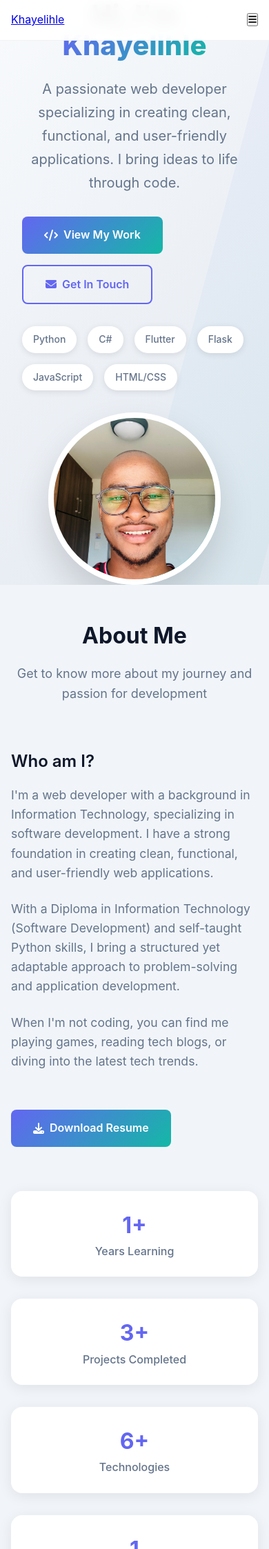
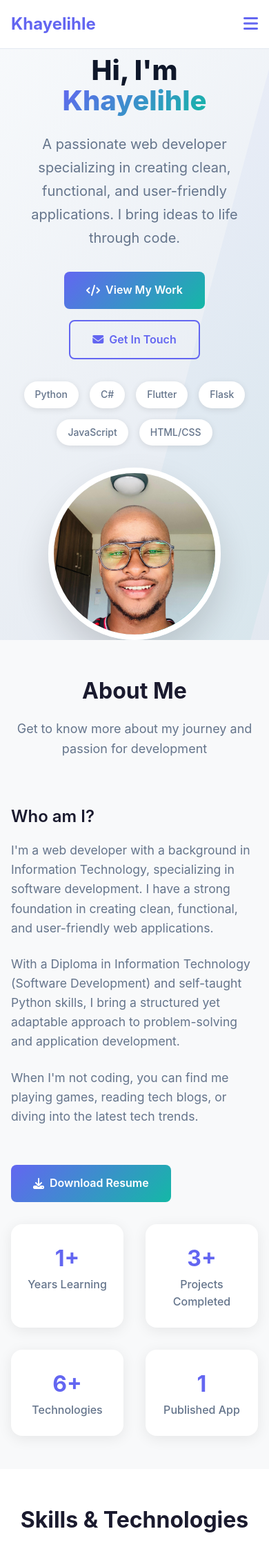
Before and after one commit to KHAYA2222/my-portfolio, a Flask app: page / in a window 390 px wide. Shown: the top 2246 px of the page at 69% size. Run offline with Flask 3, Linux system fonts and the light colour scheme.

Commit message:
Dark mode added

```diff
--- a/static/css/style.css
+++ b/static/css/style.css
@@ -1,65 +1,97 @@
-/* ── Color tokens ── */
+/* ══════════════════════════════════════════════════════════
+   DESIGN TOKENS  (single :root — merged from two blocks)
+   ══════════════════════════════════════════════════════════ */
 :root {
-  --bg-primary: #ffffff;
+  /* Brand colours */
+  --primary:      #6366f1;
+  --primary-dark: #4f46e5;
+  --secondary:    #14b8a6;
+  --gradient:     linear-gradient(135deg, #6366f1 0%, #14b8a6 100%);
+
+  /* Neutral palette */
+  --dark:       #0f172a;
+  --dark-light: #1e293b;
+  --gray:       #64748b;
+  --gray-light: #f1f5f9;
+  --white:      #ffffff;
+
+  /* Semantic / theme tokens (light mode defaults) */
+  --bg-primary:   #ffffff;
   --bg-secondary: #f8f9fa;
-  --bg-card: #ffffff;
-  --text-primary: #1a1a2e;
+  --bg-card:      #ffffff;
+  --text-primary:   #1a1a2e;
   --text-secondary: #555;
-  --text-muted: #888;
-  --border-color: #e2e8f0;
-  --header-bg: rgba(255, 255, 255, 0.95);
-  --nav-shadow: none;
+  --text-muted:     #888;
+  --border-color:   #e2e8f0;
+  --header-bg:      rgba(255, 255, 255, 0.95);
+  --nav-shadow:     none;
 }
 
+/* ── Dark-mode overrides ── */
 @media (prefers-color-scheme: dark) {
   :root {
-    --bg-primary: #0f0f1a;
+    --bg-primary:   #0f0f1a;
     --bg-secondary: #1a1a2e;
-    --bg-card: #1e1e30;
-    --text-primary: #e8e8f0;
+    --bg-card:      #1e1e30;
+    --text-primary:   #e8e8f0;
     --text-secondary: #a0a0b8;
-    --text-muted: #6b6b85;
-    --border-color: #2e2e45;
-    --header-bg: rgba(15, 15, 26, 0.95);
-    --nav-shadow: 0 2px 20px rgba(0, 0, 0, 0.4);
+    --text-muted:     #6b6b85;
+    --border-color:   #2e2e45;
+    --header-bg:      rgba(15, 15, 26, 0.95);
+    --nav-shadow:     0 2px 20px rgba(0, 0, 0, 0.4);
   }
 }
 
+/* ══════════════════════════════════════════════════════════
+   RESET & BASE
+   ══════════════════════════════════════════════════════════ */
 * {
   margin: 0;
   padding: 0;
   box-sizing: border-box;
 }
 
-:root {
-  --primary: #6366f1;
-  --primary-dark: #4f46e5;
-  --secondary: #14b8a6;
-  --dark: #0f172a;
-  --dark-light: #1e293b;
-  --gray: #64748b;
-  --gray-light: #f1f5f9;
-  --white: #ffffff;
-  --gradient: linear-gradient(135deg, #6366f1 0%, #14b8a6 100%);
-}
-
 body {
   font-family: "Inter", -apple-system, BlinkMacSystemFont, "Segoe UI", sans-serif;
   line-height: 1.6;
-  color: var(--dark);
+  /* FIX: use semantic token so text adapts in dark mode */
+  color: var(--text-primary);
+  background-color: var(--bg-primary);
   scroll-behavior: smooth;
 }
 
-/* ─── Header ─────────────────────────────────────────── */
+/* ══════════════════════════════════════════════════════════
+   SKIP LINK (accessibility)
+   ══════════════════════════════════════════════════════════ */
+.skip-link {
+  position: absolute;
+  top: -100%;
+  left: 1rem;
+  background: var(--primary);
+  color: #fff;
+  padding: 0.5rem 1rem;
+  border-radius: 0 0 8px 8px;
+  font-size: 14px;
+  z-index: 9999;
+  transition: top 0.2s;
+}
+.skip-link:focus {
+  top: 0;
+}
+
+/* ══════════════════════════════════════════════════════════
+   HEADER & NAV
+   ══════════════════════════════════════════════════════════ */
 .header {
   position: fixed;
   top: 0;
   width: 100%;
-  background: rgba(255, 255, 255, 0.95);
+  background: var(--header-bg);
   backdrop-filter: blur(10px);
   z-index: 1000;
-  border-bottom: 1px solid rgba(0, 0, 0, 0.05);
-  transition: all 0.3s ease;
+  border-bottom: 1px solid var(--border-color);
+  box-shadow: var(--nav-shadow);
+  transition: background 0.3s ease, box-shadow 0.3s ease;
 }
 
 .nav {
@@ -69,9 +101,12 @@ body {
   justify-content: space-between;
   align-items: center;
   padding: 1rem 2rem;
+  position: relative; /* needed so the mobile dropdown positions correctly */
 }
 
-.logo {
+/* FIX: HTML uses .nav-logo — added alias alongside old .logo */
+.logo,
+.nav-logo {
   font-size: 1.5rem;
   font-weight: 700;
   color: var(--primary);
@@ -113,7 +148,9 @@ body {
   width: 100%;
 }
 
-.mobile-menu {
+/* FIX: HTML uses .nav-toggle — added alongside old .mobile-menu */
+.mobile-menu,
+.nav-toggle {
   display: none;
   background: none;
   border: none;
@@ -122,12 +159,14 @@ body {
   cursor: pointer;
 }
 
-/* ─── Hero ────────────────────────────────────────────── */
+/* ══════════════════════════════════════════════════════════
+   HERO
+   ══════════════════════════════════════════════════════════ */
 .hero {
   min-height: 100vh;
   display: flex;
   align-items: center;
-  padding: 0 2rem;
+  padding: 6rem 2rem 0; /* top padding clears the fixed header */
   background: linear-gradient(135deg, #f8fafc 0%, #e2e8f0 100%);
   position: relative;
   overflow: hidden;
@@ -293,7 +340,7 @@ body {
   font-size: 2.5rem;
   font-weight: 700;
   margin-bottom: 1rem;
-  color: var(--dark);
+  color: var(--text-primary);
 }
 
 .section-subtitle {
@@ -318,7 +367,7 @@ body {
   font-size: 1.5rem;
   font-weight: 600;
   margin-bottom: 1rem;
-  color: var(--dark);
+  color: var(--text-primary);
 }
 
 .about-text p {
@@ -331,13 +380,12 @@ body {
   display: grid;
   grid-template-columns: repeat(2, 1fr);
   gap: 2rem;
-  margin-top: 2rem;
 }
 
 .stat-item {
   text-align: center;
   padding: 1.5rem;
-  background: white;
+  background: var(--bg-card);
   border-radius: 1rem;
   box-shadow: 0 4px 20px rgba(0, 0, 0, 0.08);
 }
@@ -651,30 +718,37 @@ body {
   margin: 0;
 }
 
-/* ─── Utilities ───────────────────────────────────────── */
-.bg-light   { background: var(--gray-light); }
+/* ══════════════════════════════════════════════════════════
+   UTILITIES
+   ══════════════════════════════════════════════════════════ */
+.bg-light    { background: var(--bg-secondary); }
 .text-center { text-align: center; }
-.mt-4       { margin-top: 2rem; }
-.mb-4       { margin-bottom: 2rem; }
+.mt-4        { margin-top: 2rem; }
+.mb-4        { margin-bottom: 2rem; }
 
-/* ─── Animations ──────────────────────────────────────── */
+/* ══════════════════════════════════════════════════════════
+   ANIMATIONS
+   ══════════════════════════════════════════════════════════ */
 .fade-in {
   opacity: 0;
   transform: translateY(30px);
-  animation: fadeInUp 0.8s ease forwards;
+  transition: opacity 0.8s ease, transform 0.8s ease;
 }
 
-@keyframes fadeInUp {
-  to { opacity: 1; transform: translateY(0); }
-}
+/* JS-driven: IntersectionObserver sets these inline */
+.delay-1 { transition-delay: 0.2s; }
+.delay-2 { transition-delay: 0.4s; }
+.delay-3 { transition-delay: 0.6s; }
 
-.delay-1 { animation-delay: 0.2s; }
-.delay-2 { animation-delay: 0.4s; }
-.delay-3 { animation-delay: 0.6s; }
-
-/* ─── Responsive ──────────────────────────────────────── */
+/* ══════════════════════════════════════════════════════════
+   RESPONSIVE
+   ══════════════════════════════════════════════════════════ */
 @media (max-width: 768px) {
-  .mobile-menu { display: block; }
+  /* FIX: show the toggle button (both class names) */
+  .mobile-menu,
+  .nav-toggle {
+    display: block;
+  }
 
   .nav-links {
     display: none;
@@ -682,13 +756,18 @@ body {
     top: 100%;
     left: 0;
     width: 100%;
-    background: white;
+    background: var(--bg-primary);
     flex-direction: column;
     padding: 1rem 2rem;
     box-shadow: 0 4px 20px rgba(0, 0, 0, 0.1);
+    z-index: 999; /* FIX: dropdown must sit above page content */
   }
 
   .nav-links.active { display: flex; }
+
+  .hero {
+    padding-top: 5rem; /* keep content clear of fixed header on mobile */
+  }
 
   .hero-container {
     grid-template-columns: 1fr;
@@ -696,33 +775,27 @@ body {
     text-align: center;
   }
 
+  .hero-buttons {
+    justify-content: center;
+  }
+
+  .tech-stack {
+    justify-content: center;
+  }
+
   .hero-content h1 { font-size: 2.5rem; }
 
-  .profile-img       { width: 250px; height: 250px; }
+  .profile-img        { width: 250px; height: 250px; }
   .hero-image::before { width: 200px; height: 200px; }
 
   .about-grid,
   .contact-grid { grid-template-columns: 1fr; gap: 2rem; }
 
-  .about-stats { grid-template-columns: 1fr; }
+  .about-stats { grid-template-columns: 1fr 1fr; }
+
+  .projects-grid { grid-template-columns: 1fr; }
 
   .section-title { font-size: 2rem; }
   .nav           { padding: 1rem; }
   .section       { padding: 3rem 1rem; }
 }
-
-.skip-link {
-  position: absolute;
-  top: -100%;
-  left: 1rem;
-  background: var(--primary);
-  color: #fff;
-  padding: 0.5rem 1rem;
-  border-radius: 0 0 8px 8px;
-  font-size: 14px;
-  z-index: 9999;
-  transition: top 0.2s;
-}
-.skip-link:focus {
-  top: 0;
-}
```
Also changed, not shown: other parts of static/css/style.css (+53 -24 lines).
